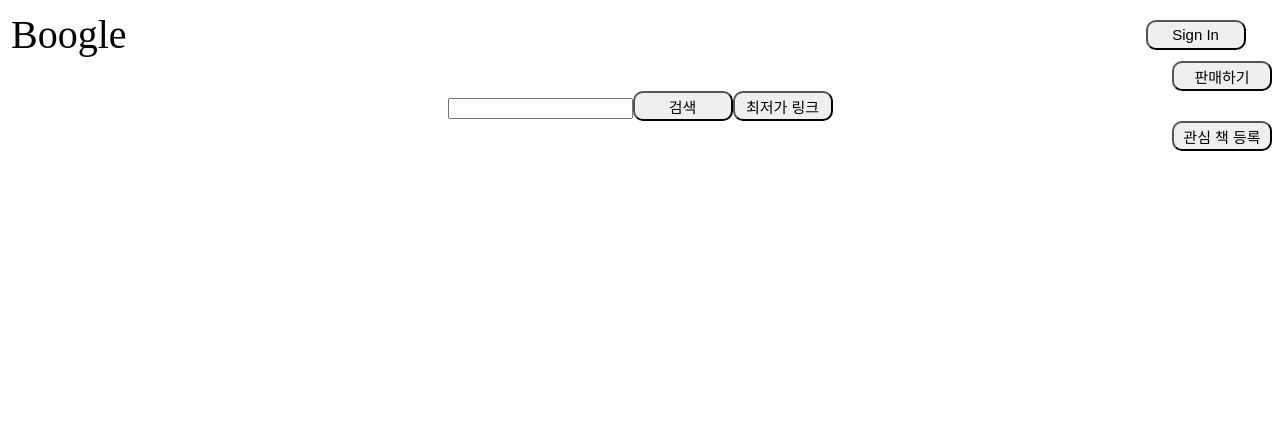
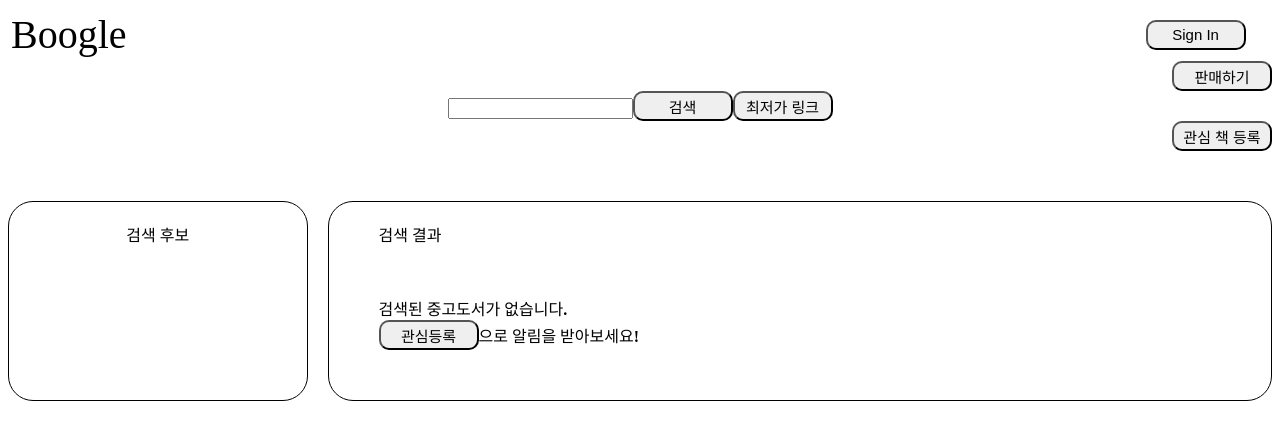
Before and after one commit to dalbamm/swpp18-team7, an Angular app in the folder frontend/: page /search in a window 1280 px wide. Shown: the top 440 px of the page. Built offline with nearby package versions, Linux system fonts and the light colour scheme.

Commit message:
Initialize UI that shows search result

```diff
--- a/frontend/src/app/search/search.component.css
+++ b/frontend/src/app/search/search.component.css
@@ -0,0 +1,27 @@
+.resultPart{
+    display: flex;
+    flex-direction: row;
+    margin-top: 50px;
+    /* letter-spacing: +.4px; */
+    font-weight: 550;
+
+}
+.showCandidates{
+    border: solid 1px black;
+    flex: 1;
+    padding-top: 20px;
+    text-align: center;
+    justify-content: center;
+    border-radius: 25px;
+}
+.showResult{
+    border: solid 1px black;
+    flex: 3;
+    margin-left: 20px;
+    padding-left: 50px;
+    padding-top: 20px;
+    border-radius: 25px;
+}
+.empty{
+    padding: 50px 0;
+}
--- a/frontend/src/app/search/search.component.html
+++ b/frontend/src/app/search/search.component.html
@@ -20,16 +20,23 @@
   </button>
   </div>
 </div>
-<div *ngIf="displayFlag===true" align="center">
+<div class="resultPart">
+  <!-- *ngIf="displayFlag===true"  -->
   <div class="showCandidates">
-    <ul>
+    검색 후보
+    <div class="empty" *ngIf="displayFlag===false"></div>
+    <ul *ngIf="displayFlag===true">
       <li *ngFor="let candidate of candidateList">
         image: <img src="{{candidate.imageLink}}">
       </li>
     </ul>
   </div>
   <div class="showResult">
-    <ul>
+    검색 결과
+    <div class="empty" *ngIf="displayFlag===false">검색된 중고도서가 없습니다.<br/>
+      <button class="buttons">관심등록</button>으로 알림을 받아보세요!
+    </div>
+    <ul *ngIf="displayFlag===true">
       <li *ngFor="let result of resultList">
         isExternal: {{result.external}}<br/>
         price: {{result.price}}<br/>
```
